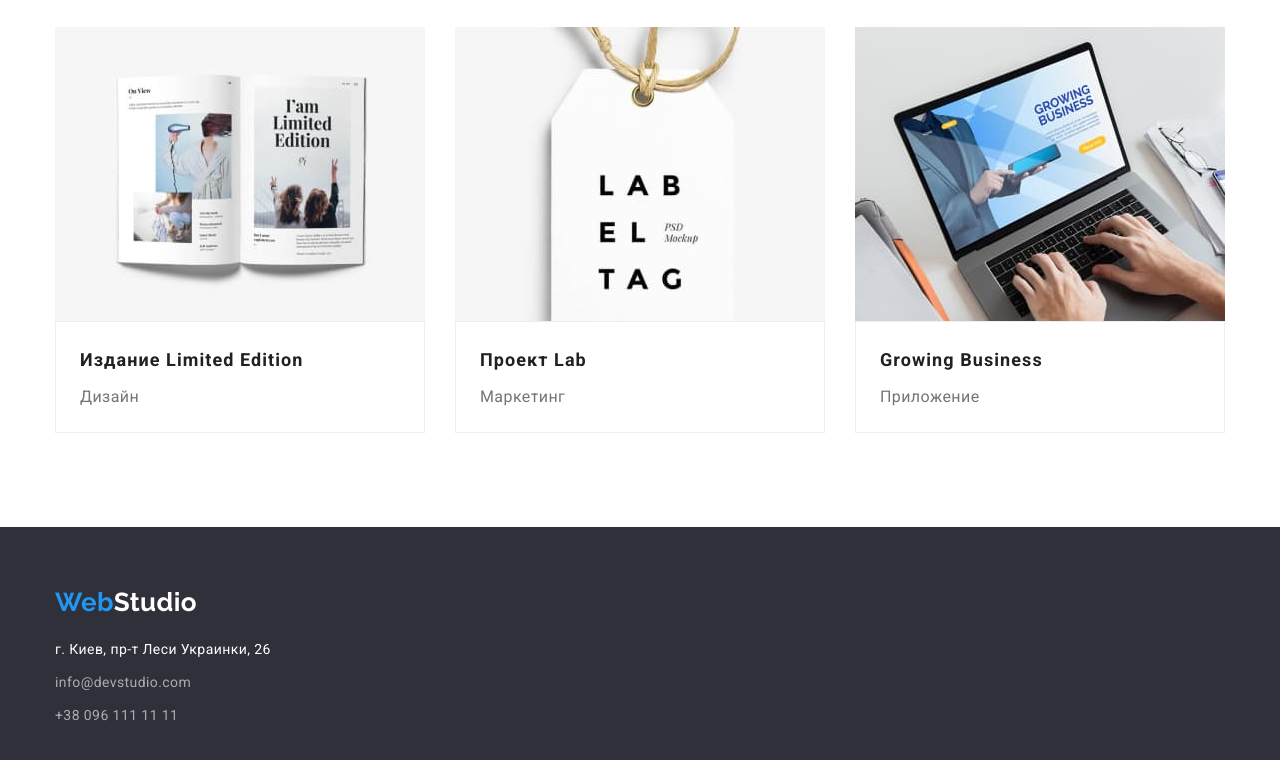
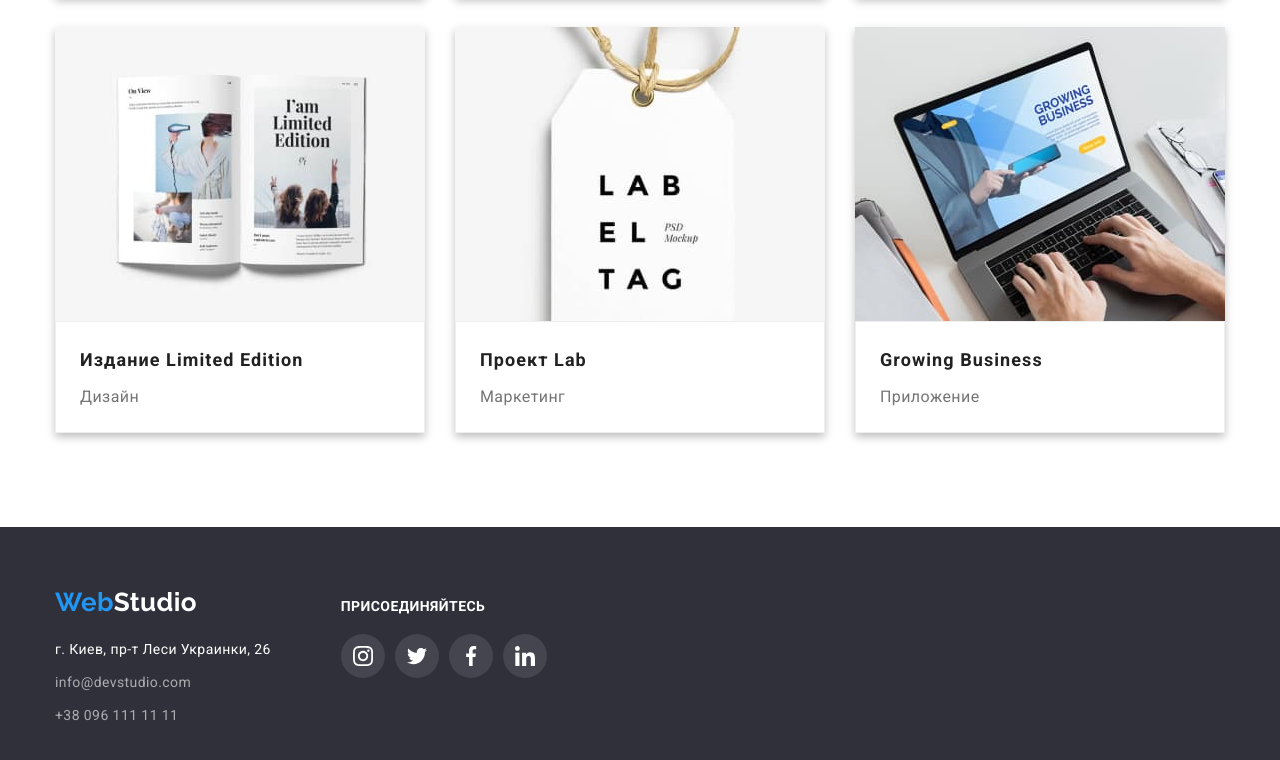
Before and after one commit to Annaivv/goit-markup-hw-04, a plain HTML site: page portfolio.html in a window 1280 px wide. Shown: the part 1112-1872 px from the top of the page. Drawn offline with nearby package versions, Linux system fonts and the light colour scheme.

Commit message:
footer block added

```diff
--- a/css/styles.css
+++ b/css/styles.css
@@ -317,28 +317,35 @@ body {
     margin-bottom: 16px;
 }
 
-.masters-soc-list {
+.masters-soc-list,
+.footer-soc-list {
     display: flex;
     justify-content: center;
 }
 
-.masters-soc-item {
+.masters-soc-item,
+.footer-soc-item {
     width: 44px;
     height: 44px;
     margin-left: 10px;
 }
 
-.masters-soc-item:first-child {
+.masters-soc-item:first-child,
+.footer-soc-item:first-child {
     margin-left: 0;
 }
 
-.masters-soc-link {
+.masters-soc-link,
+.footer-soc-link {
     display: flex;
     align-items: center;
     justify-content: center;
     width: 100%;
     height: 100%;
     border-radius: 50%;
+}
+
+.masters-soc-link {
     fill: #AFB1B8;
 }
 
@@ -393,6 +400,15 @@ body {
     padding-bottom: 60px;
 }
 
+.footer .container {
+    display: flex;
+    align-items: baseline;
+}
+
+.footer-contacts {
+    margin-right: 70px;
+}
+
 .footer .logo {
     display: inline-block;
     margin-bottom: 20px;
@@ -419,6 +435,25 @@ body {
 
 .footer li:last-child {
     margin-bottom: 0;
+}
+
+.footer-soc-title {
+    margin-bottom: 20px;
+
+    font-size: 14px;
+    line-height: 16px;
+    text-transform: uppercase;
+    color: #FFFFFF;
+}
+
+.footer-soc-link {
+    fill: #FFFFFF;
+    background: rgba(255, 255, 255, 0.1);
+}
+
+.footer-soc-link:hover,
+.footer-soc-link:focus {
+    background-color: var(--accent-color);
 }
 
 /* Portfolio */
@@ -460,6 +495,7 @@ body {
     width: calc((100% - 60px) / 3);
 
     background: #FFFFFF;
+    filter: drop-shadow(0px 4px 4px rgba(0, 0, 0, 0.25));
 }
 
 .portfolio-list .item:not(:nth-child(3n)) {
--- a/portfolio.html
+++ b/portfolio.html
@@ -131,8 +131,9 @@
     </main>
     <footer class="footer">
         <div class="container">
+            <section class="footer-contacts">
                 <a href="#" lang="en" class="link logo"> <span>Web</span>Studio</a>
-            <ul class="list">
+                <ul>
                     <li>
                         <address class="address">
                             г. Киев, пр-т Леси Украинки, 26
@@ -145,6 +146,41 @@
                         <a href="tel:+380961111111" class="link footer-contacts">+38 096 111 11 11</a>
                     </li>
                 </ul>
+            </section>
+            <section class="footer-soc-media">
+                <h3 class="footer-soc-title">Присоединяйтесь</h3>
+                <ul class="footer-soc-list list">
+                    <li class="footer-soc-item">
+                        <a href="" class="footer-soc-link link">
+                            <svg class="footer-soc-icon" width="20" height="20">
+                                <use href="./images/icons.svg#icon-instagram-2"></use>
+                            </svg>
+                        </a>
+                    </li>
+                    <li class="footer-soc-item">
+                        <a href="" class="footer-soc-link link">
+                            <svg class="footer-soc-icon" width="20" height="20">
+                                <use href="./images/icons.svg#icon-twitter-1"></use>
+                            </svg>
+                        </a>
+                    </li>
+                    <li class="footer-soc-item">
+                        <a href="" class="footer-soc-link link">
+                            <svg class="footer-soc-icon" width="20" height="20">
+                                <use href="./images/icons.svg#icon-facebook-1"></use>
+                            </svg>
+                        </a>
+                    </li>
+                    <li class="footer-soc-item">
+                        <a href="" class="footer-soc-link link">
+                            <svg class="footer-soc-icon" width="20" height="20">
+                                <use href="./images/icons.svg#icon-linkedin-1"></use>
+                            </svg>
+                        </a>
+                    </li>
+                </ul>
+            </section>
+
         </div>
     </footer>
 </body>
```
Also changed, not shown: index.html (+39 -1 lines). Lines whose indentation alone changed are shown as unchanged.
